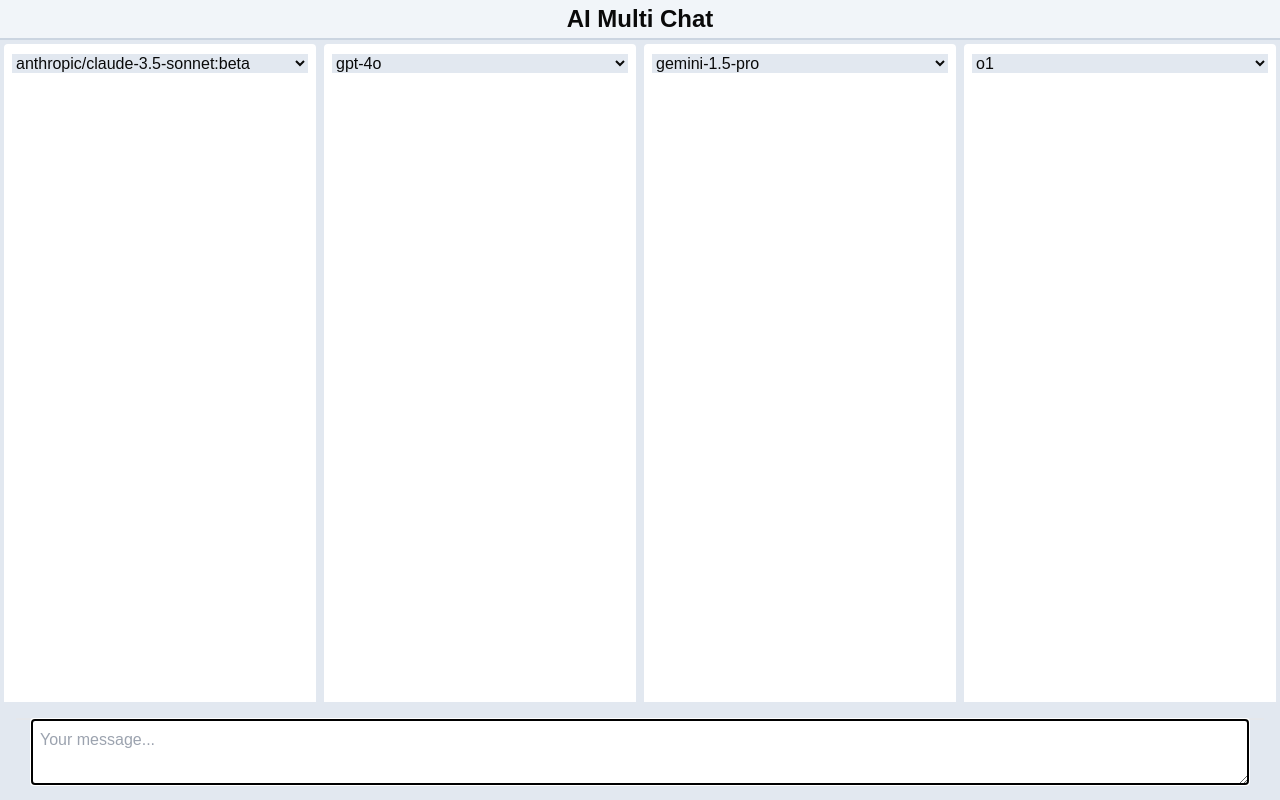
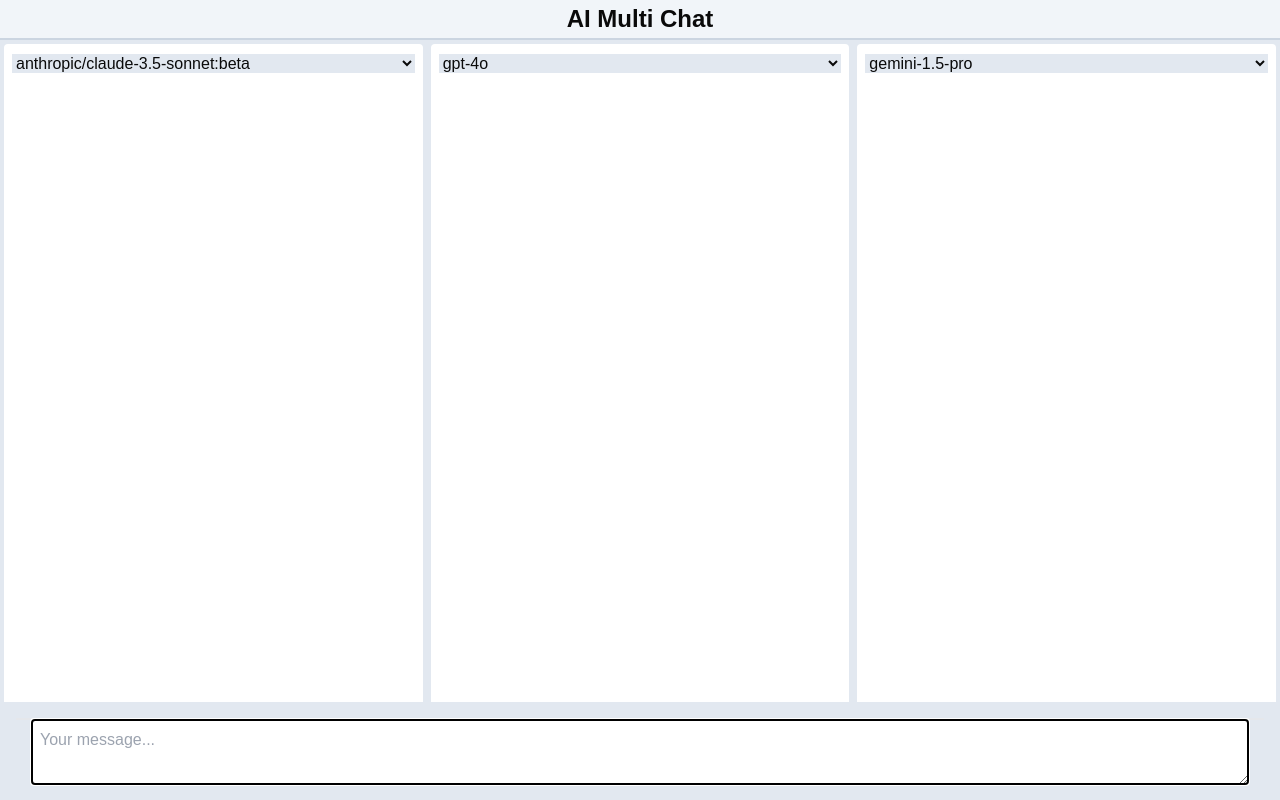
Before and after one commit to ankushagarwal/ai-multi-chat, a Next.js app: page / in a window 1280 px wide. Built offline with nearby package versions, Linux system fonts and the light colour scheme.

Commit message:
Disable o1

```diff
--- a/app/page.tsx
+++ b/app/page.tsx
@@ -9,7 +9,7 @@ const models = [
   { id: 1, name: "anthropic/claude-3.5-sonnet:beta" },
   { id: 2, name: "gpt-4o" },
   { id: 3, name: "gemini-1.5-pro" },
-  { id: 4, name: "o1" },
+  // { id: 4, name: "o1" },
   // Add more models here as needed
 ];
 
```
